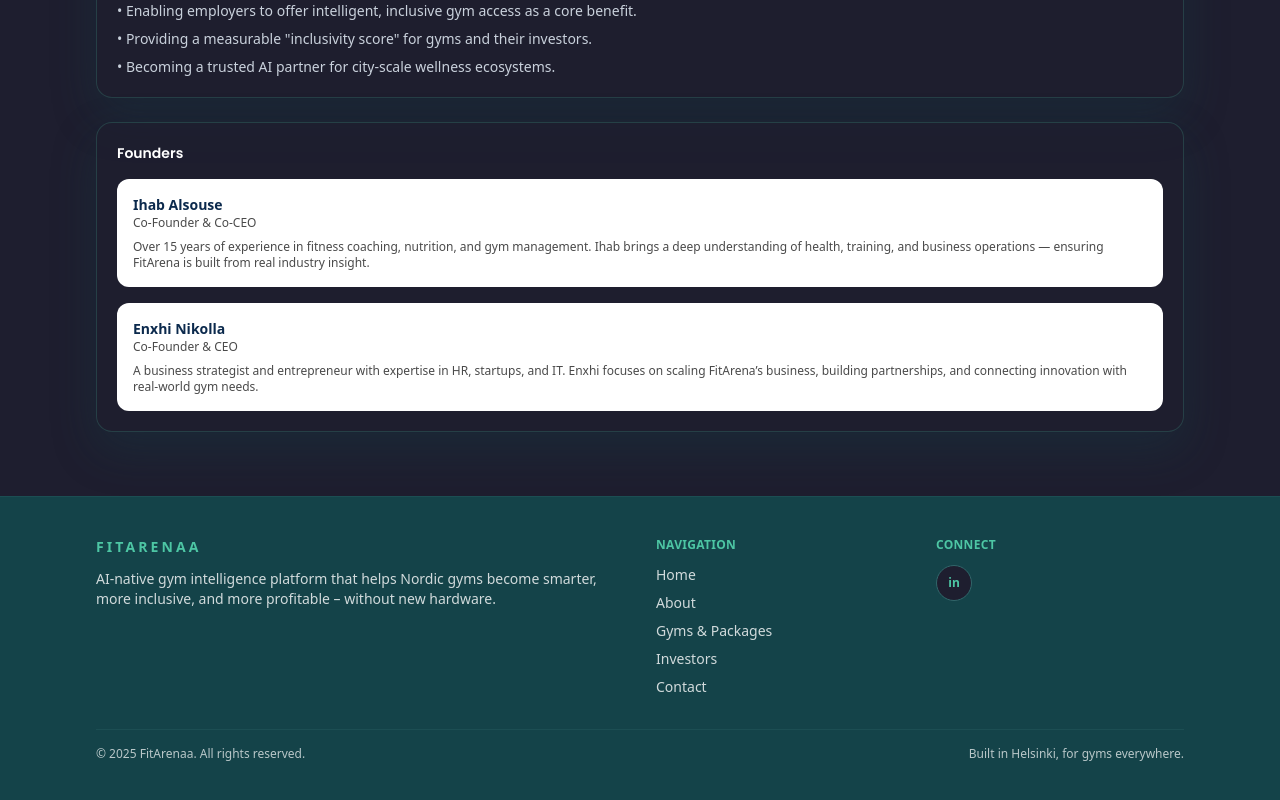
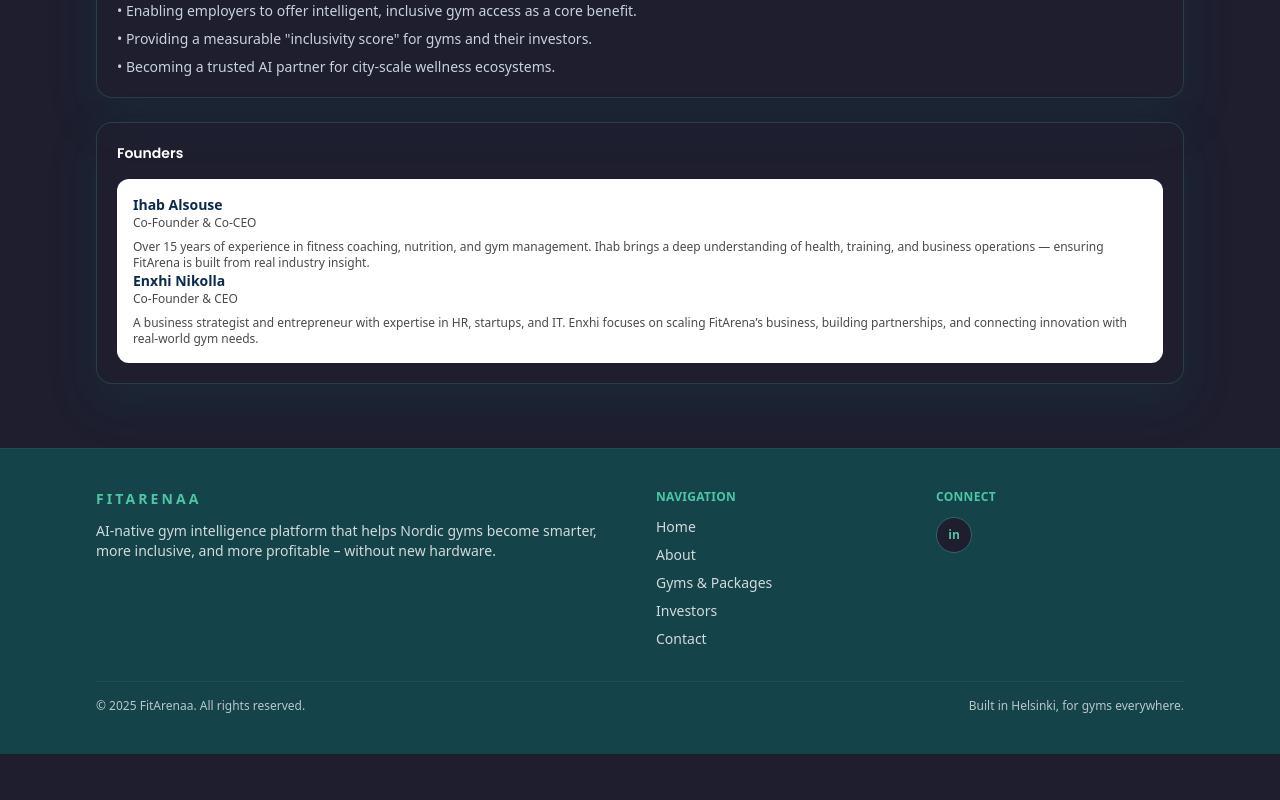
Before and after one commit to HelenEnxhi/FitArenaaOy, a Next.js app: page /about in a window 1280 px wide. Shown: the part 917-1717 px from the top of the page. After the commit the page ends 1671 px from the top, so only its background shows below. Built offline with nearby package versions, Linux system fonts and the light colour scheme.

Commit message:
Update page.tsx

```diff
--- a/src/app/about/page.tsx
+++ b/src/app/about/page.tsx
@@ -135,9 +135,7 @@
                         training, and business operations — ensuring FitArena is built
                         from real industry insight.
                       </p>
-                    </div>
-                    <div className="rounded-xl bg-white p-4">
-                      <p className="font-semibold text-[#0C2A4D]">
+                       <p className="font-semibold text-[#0C2A4D]">
                         Enxhi Nikolla
                       </p>
                       <p className="text-xs text-[#4A4A4A]">
@@ -150,6 +148,7 @@
                         real-world gym needs.
                       </p>
                     </div>
+
                   </div>
                 </div>
               </div>
```
